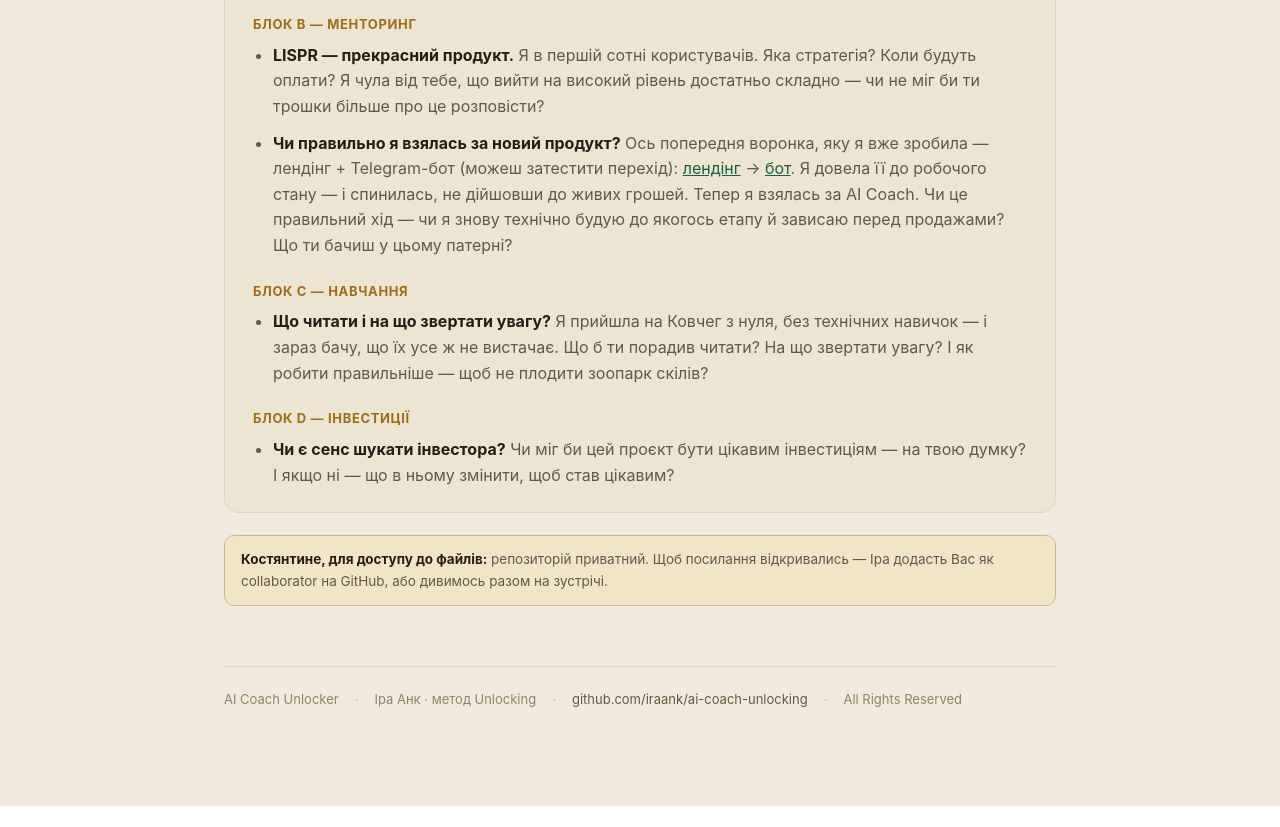
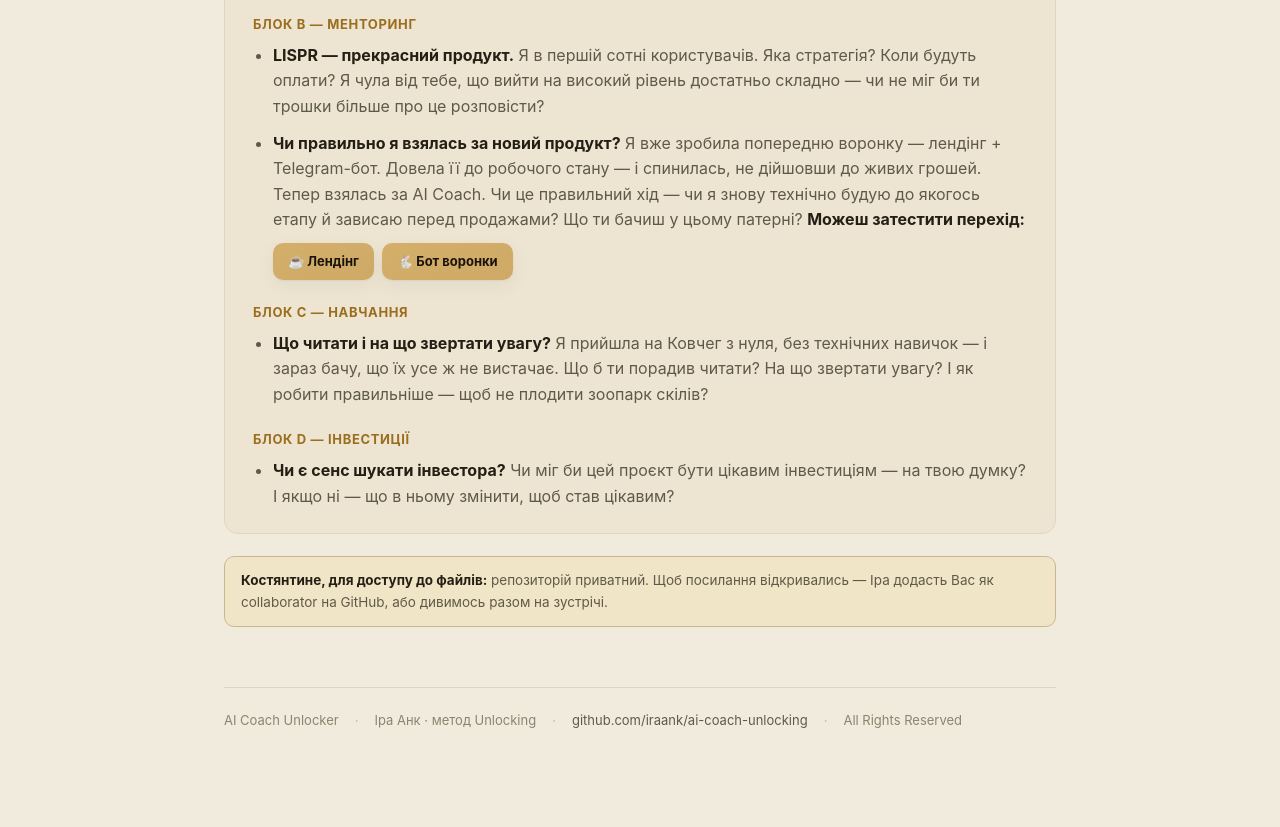
Before and after one commit to iraank/roadmap-karpushyn, a plain HTML site: page index.html in a window 1280 px wide. Shown: the part 4620-5447 px from the top of the page. Before the commit the page ends 5426 px from the top, so only its background shows below. Drawn offline with Linux system fonts and the light colour scheme.

Commit message:
золоті кнопки воронки

```diff
--- a/index.html
+++ b/index.html
@@ -66,6 +66,8 @@
   .jump { display: inline-flex; align-items: center; gap: 8px; margin-top: 22px; background: linear-gradient(160deg, var(--gold-btn), color-mix(in srgb, var(--gold-btn) 80%, #b8945a)); color: #1a130a; text-decoration: none; font-weight: 700; font-size: 15px; padding: 12px 22px; border-radius: 12px; box-shadow: var(--shadow); transition: transform .12s, filter .12s; }
   .jump:hover { transform: translateY(-1px); filter: brightness(1.08); }
   .jump .arr { font-size: 17px; }
+  .link-btn { display: inline-flex; align-items: center; gap: 6px; margin: 10px 8px 0 0; background: linear-gradient(160deg, var(--gold-btn), color-mix(in srgb, var(--gold-btn) 80%, #b8945a)); color: #1a130a; text-decoration: none; font-weight: 700; font-size: 13px; padding: 8px 15px; border-radius: 10px; box-shadow: var(--shadow); transition: transform .12s, filter .12s; }
+  .link-btn:hover { transform: translateY(-1px); filter: brightness(1.08); }
 
   section { margin-top: 54px; }
   .sec-head { display: flex; align-items: baseline; gap: 14px; margin: 0 0 22px; }
@@ -402,7 +404,7 @@
           <p style="margin:22px 0 8px;color:var(--gold);font-weight:700;font-size:13px;letter-spacing:.05em;text-transform:uppercase;">Блок B — Менторинг</p>
           <ul>
             <li><b>LISPR — прекрасний продукт.</b> Я в першій сотні користувачів. Яка стратегія? Коли будуть оплати? Я чула від тебе, що вийти на високий рівень достатньо складно — чи не міг би ти трошки більше про це розповісти?</li>
-            <li><b>Чи правильно я взялась за новий продукт?</b> Ось попередня воронка, яку я вже зробила — лендінг + Telegram-бот (можеш затестити перехід): <a href="https://ira-ank-personal-brand-agent.vercel.app/" target="_blank" rel="noopener" style="color:var(--emerald);">лендінг</a> → <a href="https://t.me/FollowRabbitBot" target="_blank" rel="noopener" style="color:var(--emerald);">бот</a>. Я довела її до робочого стану — і спинилась, не дійшовши до живих грошей. Тепер я взялась за AI Coach. Чи це правильний хід — чи я знову технічно будую до якогось етапу й зависаю перед продажами? Що ти бачиш у цьому патерні?</li>
+            <li><b>Чи правильно я взялась за новий продукт?</b> Я вже зробила попередню воронку — лендінг + Telegram-бот. Довела її до робочого стану — і спинилась, не дійшовши до живих грошей. Тепер взялась за AI Coach. Чи це правильний хід — чи я знову технічно будую до якогось етапу й зависаю перед продажами? Що ти бачиш у цьому патерні? <b>Можеш затестити перехід:</b><br><a class="link-btn" href="https://ira-ank-personal-brand-agent.vercel.app/" target="_blank" rel="noopener">☕ Лендінг</a><a class="link-btn" href="https://t.me/FollowRabbitBot" target="_blank" rel="noopener">🐇 Бот воронки</a></li>
           </ul>
           <p style="margin:22px 0 8px;color:var(--gold);font-weight:700;font-size:13px;letter-spacing:.05em;text-transform:uppercase;">Блок C — Навчання</p>
           <ul>
@@ -424,7 +426,7 @@
           <p style="margin:22px 0 8px;color:var(--gold);font-weight:700;font-size:13px;letter-spacing:.05em;text-transform:uppercase;">Блок B — Менторинг</p>
           <ul>
             <li><b>LISPR — прекрасный продукт.</b> Я в первой сотне пользователей. Какая стратегия? Когда будут оплаты? Я слышала от тебя, что выйти на высокий уровень достаточно сложно — не мог бы ты чуть больше об этом рассказать?</li>
-            <li><b>Правильно ли я взялась за новый продукт?</b> Вот предыдущая воронка, которую я уже сделала — лендинг + Telegram-бот (можешь протестировать переход): <a href="https://ira-ank-personal-brand-agent.vercel.app/" target="_blank" rel="noopener" style="color:var(--emerald);">лендинг</a> → <a href="https://t.me/FollowRabbitBot" target="_blank" rel="noopener" style="color:var(--emerald);">бот</a>. Я довела её до рабочего состояния — и остановилась, не дойдя до живых денег. Теперь я взялась за AI Coach. Правильный ли это ход — или я снова технически строю до какого-то этапа и зависаю перед продажами? Что ты видишь в этом паттерне?</li>
+            <li><b>Правильно ли я взялась за новый продукт?</b> Я уже сделала предыдущую воронку — лендинг + Telegram-бот. Довела её до рабочего состояния — и остановилась, не дойдя до живых денег. Теперь взялась за AI Coach. Правильный ли это ход — или я снова технически строю до какого-то этапа и зависаю перед продажами? Что ты видишь в этом паттерне? <b>Можешь протестировать переход:</b><br><a class="link-btn" href="https://ira-ank-personal-brand-agent.vercel.app/" target="_blank" rel="noopener">☕ Лендинг</a><a class="link-btn" href="https://t.me/FollowRabbitBot" target="_blank" rel="noopener">🐇 Бот воронки</a></li>
           </ul>
           <p style="margin:22px 0 8px;color:var(--gold);font-weight:700;font-size:13px;letter-spacing:.05em;text-transform:uppercase;">Блок C — Обучение</p>
           <ul>
@@ -446,7 +448,7 @@
           <p style="margin:22px 0 8px;color:var(--gold);font-weight:700;font-size:13px;letter-spacing:.05em;text-transform:uppercase;">Block B — Mentoring</p>
           <ul>
             <li><b>LISPR is a great product.</b> I'm among its first hundred users. What's the strategy? When do payments start? I've heard from you that getting to a high level is quite hard — could you tell a bit more about that?</li>
-            <li><b>Was aiming at a new product the right call?</b> Here's the previous funnel I already built — a landing page + Telegram bot (you can test the flow): <a href="https://ira-ank-personal-brand-agent.vercel.app/" target="_blank" rel="noopener" style="color:var(--emerald);">landing</a> → <a href="https://t.me/FollowRabbitBot" target="_blank" rel="noopener" style="color:var(--emerald);">bot</a>. I got it to a working state — and stopped, without ever reaching real money. Now I've taken on AI Coach. Is that the right move — or am I again building technically up to a point and stalling before sales? What do you see in this pattern?</li>
+            <li><b>Was aiming at a new product the right call?</b> I already built a previous funnel — a landing page + Telegram bot. I got it to a working state — and stopped, without ever reaching real money. Now I've taken on AI Coach. Is that the right move — or am I again building technically up to a point and stalling before sales? What do you see in this pattern? <b>You can test the flow:</b><br><a class="link-btn" href="https://ira-ank-personal-brand-agent.vercel.app/" target="_blank" rel="noopener">☕ Landing</a><a class="link-btn" href="https://t.me/FollowRabbitBot" target="_blank" rel="noopener">🐇 Funnel bot</a></li>
           </ul>
           <p style="margin:22px 0 8px;color:var(--gold);font-weight:700;font-size:13px;letter-spacing:.05em;text-transform:uppercase;">Block C — Learning</p>
           <ul>
```
